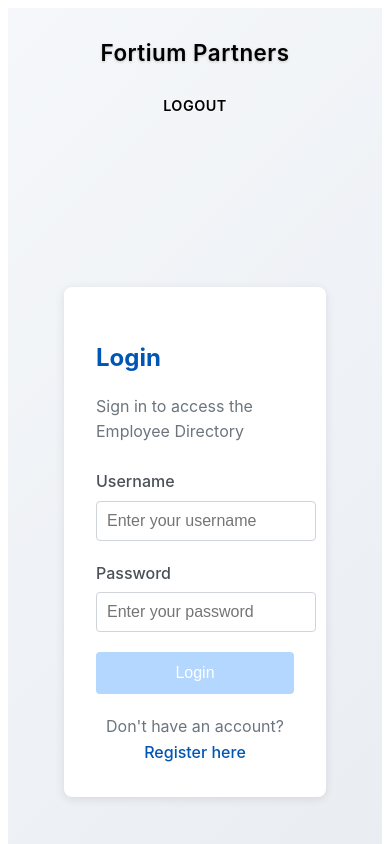
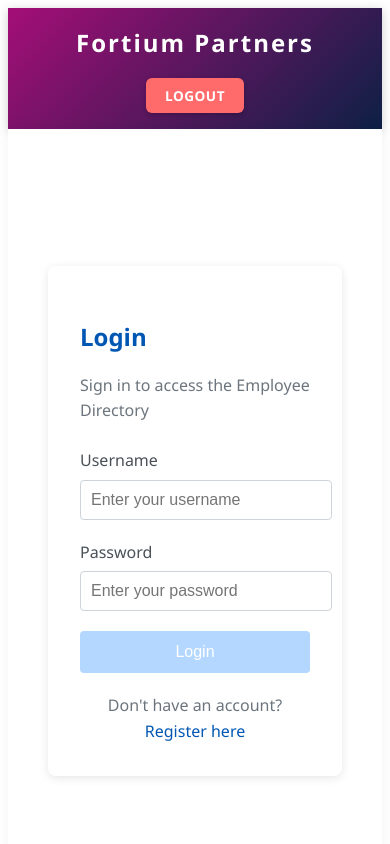
Before and after one commit to dimantha2004/Final_Task, an Angular app in the folder final_frontend/final-frontend/: page /login in a window 390 px wide. Shown: the top 844 px of the page. Built offline with nearby package versions, Linux system fonts and the light colour scheme.

Commit message:
back & front run with no errors

```diff
--- a/final_frontend/final-frontend/src/app/app.component.css
+++ b/final_frontend/final-frontend/src/app/app.component.css
@@ -1,166 +1,96 @@
-:root {
-    --primary: #0056b3;
-    --primary-dark: #003c80;
-    --primary-light: #0077e6;
-    --accent: #e31c86;
-    --accent-dark: #c7156f;
-    --text-light: #ffffff;
-    --text-dark: #343a40;
-    --bg-light: #f5f7fa;
-    --bg-white: #ffffff;
-    --shadow-sm: 0 2px 10px rgba(0, 0, 0, 0.08);
-    --shadow-md: 0 4px 20px rgba(0, 0, 0, 0.12);
-    --transition: all 0.3s ease;
-  }
-
 * {
       margin: 0;
       padding: 0;
       box-sizing: border-box;
-    font-family: 'Inter', 'Segoe UI', Tahoma, sans-serif;
-  }
-
-  html {
-    height: 100%;
-    font-size: 16px;
-    scroll-behavior: smooth;
+      font-family: 'Segoe UI', Tahoma, Geneva, Verdana, sans-serif;
     }
 
     body {
-    min-height: 100vh;
-    background: linear-gradient(135deg, #f5f7fa 0%, #e8ecf1 100%);
+      background-color:rgb(255, 255, 255);
+      color: #333;
       line-height: 1.6;
-    color: var(--text-dark);
-    display: flex;
-    flex-direction: column;
     }
 
     .app-container {
-    min-height: 100vh;
       display: flex;
       flex-direction: column;
-    max-width: 1200px;
-    margin: 2rem auto;
-    background-color: var(--bg-white);
-    box-shadow: var(--shadow-md);
-    border-radius: 12px;
-    overflow: hidden;
+      min-height: 100vh;
     }
 
     .app-header {
-    background: linear-gradient(90deg, var(--primary) 0%, var(--primary-dark) 100%);
-    color: var(--text-light);
-    padding: 1.5rem 2.5rem;
-    box-shadow: var(--shadow-sm);
+      background: linear-gradient(135deg,rgb(164, 14, 119) 0%, #0d2045 100%);
+      color: white;
+      padding: 1rem 2rem;
       display: flex;
       justify-content: space-between;
       align-items: center;
-    position: relative;
-  }
-
-  .app-header::after {
-    content: '';
-    position: absolute;
-    bottom: 0;
-    left: 0;
-    width: 100%;
-    height: 4px;
-    background: linear-gradient(90deg, var(--accent) 0%, var(--primary-light) 100%);
+      box-shadow: 0 2px 10px rgba(0, 0, 0, 0.2);
     }
 
     .app-header h1 {
       font-size: 2rem;
-    font-weight: 600;
-    letter-spacing: 0.5px;
-    text-shadow: 0 1px 3px rgba(0, 0, 0, 0.2);
-    animation: slideIn 0.5s ease-out;
+      font-weight: 700;
+      letter-spacing: 2px;
     }
 
+
     .logout-button {
-    background-color: transparent;
-    border: 2px solid var(--text-light);
-    color: var(--text-light);
-    padding: 0.75rem 1.5rem;
-    border-radius: 50px;
+      background-color: #ff6b6b;
+      color: white;
+      border: none;
+      padding: 0.5rem 1.2rem;
+      border-radius: 6px;
       cursor: pointer;
       font-weight: 600;
-    transition: var(--transition);
+      transition: all 0.2s ease;
+      box-shadow: 0 2px 5px rgba(0, 0, 0, 0.2);
       text-transform: uppercase;
+      font-size: 0.85rem;
       letter-spacing: 0.5px;
     }
 
     .logout-button:hover {
-    background-color: var(--text-light);
-    color: var(--primary);
+      background-color:rgb(186, 17, 17);
       transform: translateY(-2px);
-    box-shadow: 0 4px 12px rgba(0, 0, 0, 0.2);
+      box-shadow: 0 4px 8px rgba(0, 0, 0, 0.2);
+    }
+
+    .logout-button:active {
+      transform: translateY(0);
     }
 
     .main-content {
       flex: 1;
-    padding: 2.5rem;
-    background-color: var(--bg-light);
-    min-height: calc(100vh - 160px);
+      padding: 3rem;
+      max-width: 1200px;
+      width: 100%;
+      margin: 0 auto;
+      background-color: white;
+      box-shadow: 0 0 15px rgba(0, 0, 0, 0.05);
     }
 
     .app-footer {
-    background: linear-gradient(90deg, var(--primary-dark) 0%, var(--primary) 100%);
-    color: var(--text-light);
-    padding: 1.5rem 2.5rem;
+      background-color: #0d2045;
+      color: rgba(255, 255, 255, 0.7);
       text-align: center;
+      padding: 2rem;
       font-size: 1rem;
-    margin-top: auto;
-    font-weight: 500;
-    letter-spacing: 0.5px;
     }
 
-  @keyframes slideIn {
-    from { transform: translateY(-20px); opacity: 0; }
-    to { transform: translateY(0); opacity: 1; }
+
+    @media (max-width: 768px) {
+      .app-header {
+        padding: 1rem;
+        flex-direction: column;
+        gap: 1rem;
       }
 
-  @media (max-width: 768px) {
-    .app-container {
-      margin: 1rem;
-      border-radius: 8px;
-    }
-
-    .app-header {
-      padding: 1.2rem 1.5rem;
-      flex-direction: column;
-      gap: 1rem;
+      .app-header h1 {
+        font-size: 1.5rem;
         text-align: center;
       }
 
-    .app-header h1 {
-      font-size: 1.6rem;
-    }
-
       .main-content {
-      padding: 1.8rem;
-    }
-
-    .logout-button {
-      padding: 0.6rem 1.5rem;
-      font-size: 0.9rem;
-      width: 80%;
+        padding: 1rem;
       }
     }
-
-  @media (max-width: 480px) {
-    .app-container {
-      margin: 0.5rem;
-    }
-
-    .app-header h1 {
-      font-size: 1.4rem;
-    }
-
-    .logout-button {
-      width: 100%;
-    }
-
-    .main-content {
-      padding: 1.5rem;
-    }
-  }
--- a/final_frontend/final-frontend/src/app/components/employee-list/employee-list.component.css
+++ b/final_frontend/final-frontend/src/app/components/employee-list/employee-list.component.css
@@ -6,7 +6,7 @@
 }
 
 body {
-  background-color: #f5f7fa;
+  background-color:rgb(255, 255, 255);
   color: #333;
   line-height: 1.6;
 }
@@ -15,7 +15,7 @@
   width: 100%;
   max-width: 1200px;
   margin: 2rem auto;
-  padding: 0 1rem;
+  padding: 1rem;
 }
 
 .header-section {
@@ -30,8 +30,8 @@
 }
 
 .subtitle {
-  color: #7f8c8d;
-  font-size: 1rem;
+  color:rgb(0, 0, 0);
+  font-size: 1.2rem;
   margin-bottom: 1.5rem;
 }
 
@@ -107,7 +107,7 @@
 
 .btn-add {
   display: inline-block;
-  background-color: #3498db;
+  background-color:rgb(230, 2, 127);
   color: white;
   padding: 0.75rem 1.25rem;
   border-radius: 6px;
```
Lines whose indentation alone changed are shown as unchanged.
